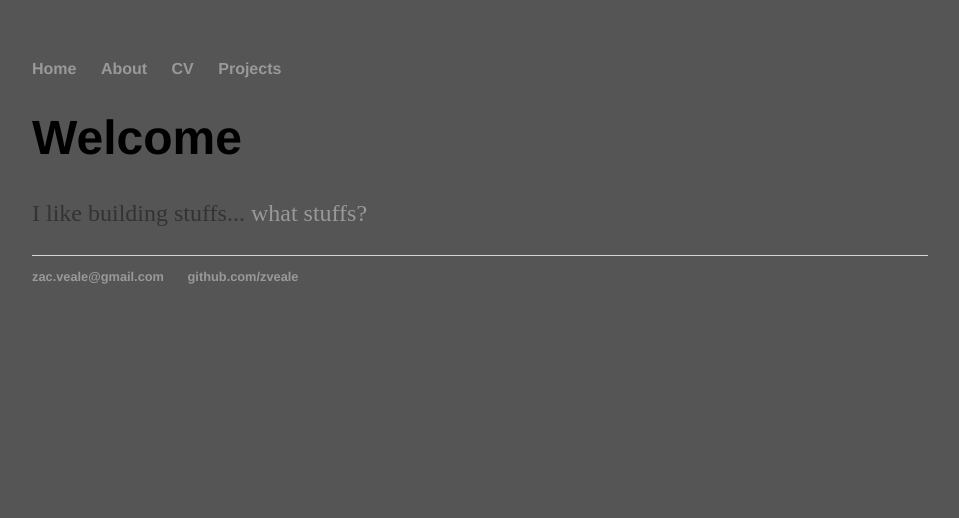
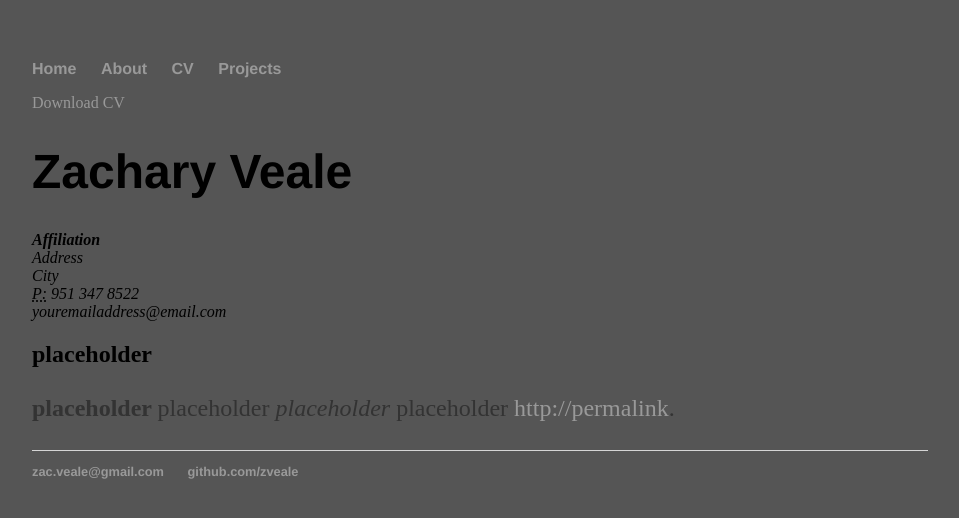
Before and after one commit to zveale/zveale.github.io, a Jekyll site: the page built from cv/index.html, in a window 1280 px wide. Shown: the top 518 px of the page, without its empty margins (160-1119 px from the left). Built offline with Jekyll 4.4.1, drawn with Linux system fonts in a browser that asks for light colours.

Commit message:
wierd naming

```diff
--- a/_config.yml
+++ b/_config.yml
@@ -1,3 +1,3 @@
 name: Zachary Veale Portfolio
 markdown: kramdown
-permalink: /blog/:year/:month/:day/:title
+permalink: /projects/:year/:month/:day/:title
--- a/_layouts/default.html
+++ b/_layouts/default.html
@@ -15,11 +15,8 @@
     		</ul>
 		</nav>
 		<div class="container">
-    		<div class="blurb">
-        		<h1>Welcome</h1>
-				<p>I like building stuffs... <a href="/projects">what stuffs?</a></p>
-    		</div><!-- /.blurb -->
-		</div><!-- /.container -->
+    		  {{ content }}
+		</div>
 		<footer>
     		<ul>
         		<li><a href="mailto:zac.veale@gmail.com">zac.veale@gmail.com</a></li>
--- a/about/index.html
+++ b/about/index.html
@@ -11,5 +11,5 @@
 				<li><a href="#">contact1</a></li>
 				<li><a href="#">contact2</a></li>
 				<li><a href="#">contact3</a></li>
-				</ul>
+			</ul>
 		</div>
```
